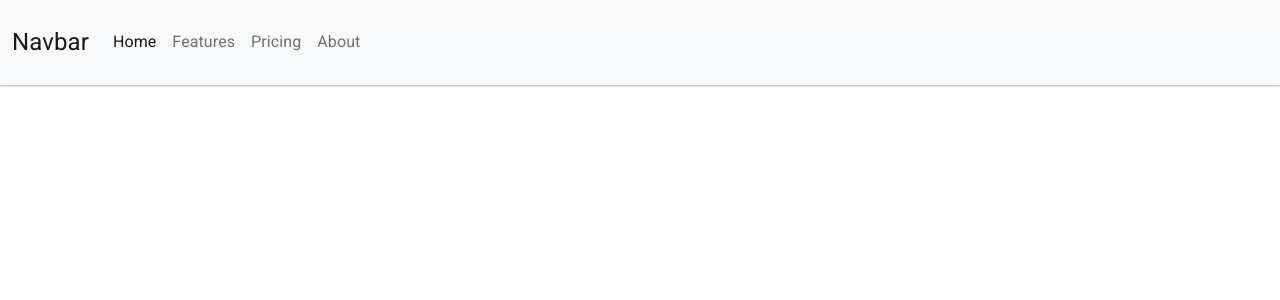
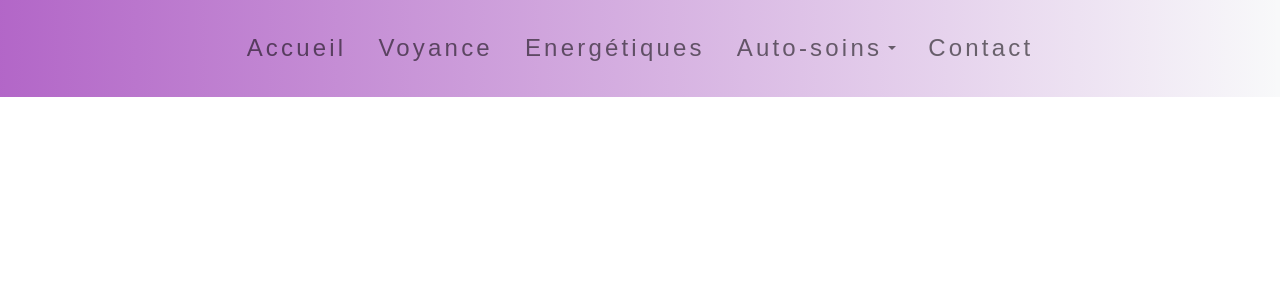
Before and after one commit to laurent-PY/Eveille, a Symfony app: template templates/base.html.twig in a window 1280 px wide. Shown: the top 300 px of the page. Run offline with Twig, Linux system fonts and the light colour scheme; the template is opened without the code that fills it, so the values that code supplies are empty; some libraries are stand-ins or nearby versions.

Commit message:
home 90% ok

```diff
--- a/src/Controller/HomeController.php
+++ b/src/Controller/HomeController.php
@@ -8,13 +8,14 @@ use Symfony\Component\Routing\Annotation\Route;
 
 class HomeController extends AbstractController
 {
+
     /**
-     * @Route("/home", name="home")
+     * @Route("/", name="home")
      */
     public function index(): Response
     {
         return $this->render('home/index.html.twig', [
-            'controller_name' => 'HomeController',
+            'prenom' => 'Anouar'
         ]);
     }
 }
--- a/templates/base.html.twig
+++ b/templates/base.html.twig
@@ -9,33 +9,72 @@
 
 		{% block stylesheets %}
 			<link rel="stylesheet" href="https://bootswatch.com/5/materia/bootstrap.min.css">
-			<link rel="stylesheet" href="https://cdnjs.cloudflare.com/ajax/libs/font-awesome/6.0.0-beta3/css/all.min.css">
 		{% endblock %}
 
-		{% block javascripts %}{% endblock %}
+		{% block javascripts %}
+			<script src="https://cdn.jsdelivr.net/npm/bootstrap@5.1.3/dist/js/bootstrap.bundle.min.js" integrity="sha384-ka7Sk0Gln4gmtz2MlQnikT1wXgYsOg+OMhuP+IlRH9sENBO0LRn5q+8nbTov4+1p" crossorigin="anonymous"></script>
+		{% endblock %}
 	</head>
 	<body>
-		<nav class="navbar navbar-expand-lg navbar-light bg-light">
-			<div class="container-fluid">
-				<a class="navbar-brand" href="#">Navbar</a>
+		<style>
+			.cc-navbar {
+				background: rgb(13, 110, 253);
+				background: linear-gradient(90deg, rgba(13,110,253,1) 0%, rgba(142,25,173,0.6530987394957983) 0%, rgba(13,110,253,0) 100%);
+				font-family: Century Gothic, CenturyGothic, AppleGothic, sans-serif;
+				box-shadow: 1px 1px 3px white;
+			}
+			.cc-navbar .nav-link {
+
+				font-size: 24px;
+				letter-spacing: 0.2rem;
+				transition: padding-bottom 0.4s ease-in-out, border-colo 0.3s ease;
+
+			}
+
+			.cc-navbar .nav-link:hover,
+			.cc-navbar .nav-link:active,
+			.cc-navbar .nav-link:focus {
+				/* padding-bottom: 5px; */
+				border-bottom-color: white;
+				text-decoration: underline;
+				text-decoration-style: solid;
+			}
+			.mainTitle {
+				font-family: Century Gothic, CenturyGothic, AppleGothic, sans-serif;
+			}
+
+			.homeBottom {
+				background-color: orange;
+			}
+		</style>
+		<nav class="cc-navbar navbar navbar-expand-lg navbar-light bg-light sticky-top">
+			<div
+				class="container-fluid">
+				{# <a class="navbar-brand" href="#">Navbar</a> #}
 				<button class="navbar-toggler" type="button" data-bs-toggle="collapse" data-bs-target="#navbarColor03" aria-controls="navbarColor03" aria-expanded="false" aria-label="Toggle navigation">
 					<span class="navbar-toggler-icon"></span>
 				</button>
-				<div class="collapse navbar-collapse" id="navbarColor01">
-					<ul class="navbar-nav me-auto">
+				<div class="collapse navbar-collapse" id="navbarColor03">
+					<ul class="navbar-nav mx-auto">
 						<li class="nav-item">
-							<a class="nav-link active" href="#">Home
-								<span class="visually-hidden">(current)</span>
-							</a>
+							<a class="nav-link px-3" href="#">Accueil</a>
 						</li>
 						<li class="nav-item">
-							<a class="nav-link" href="#">Features</a>
+							<a class="nav-link px-3" href="#">Voyance</a>
 						</li>
 						<li class="nav-item">
-							<a class="nav-link" href="#">Pricing</a>
+							<a class="nav-link px-3" href="#">Energétiques</a>
+						</li>
+						<li class="nav-item dropdown">
+							<a class="nav-link dropdown-toggle px-3" data-bs-toggle="dropdown" href="#" role="button" aria-haspopup="true" aria-expanded="false">Auto-soins</a>
+							<div class="dropdown-menu">
+								<a class="dropdown-item" href="#">EFT</a>
+								<a class="dropdown-item" href="#">E'eponoepono</a>
+								<a class="dropdown-item" href="#">Hypnose</a>
+							</li>
 						</li>
 						<li class="nav-item">
-							<a class="nav-link" href="#">About</a>
+							<a class="nav-link px-3" href="#">Contact</a>
 						</li>
 					</ul>
 				</div>
```
Also changed, not shown: templates/home/index.html.twig (+50 -13 lines), public/assets/css/styles.css (added).
